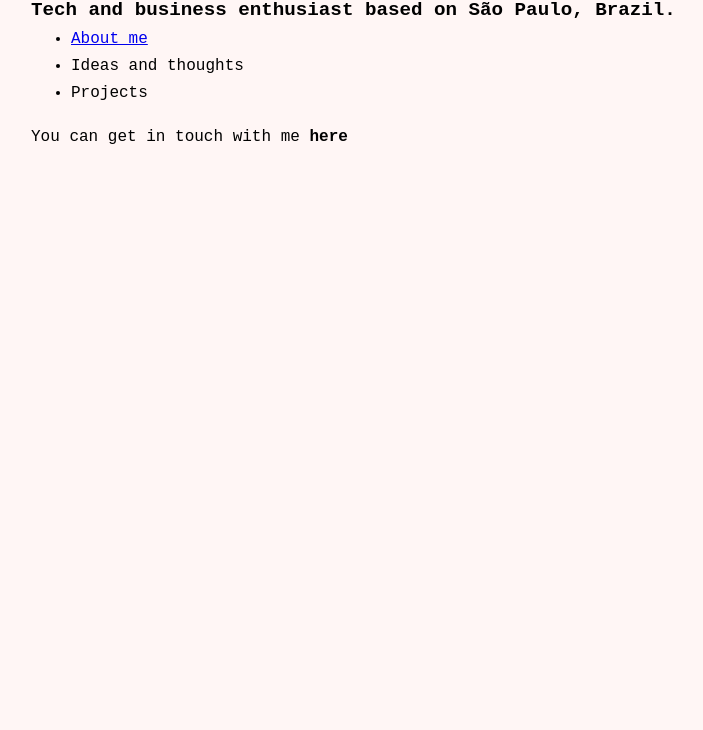
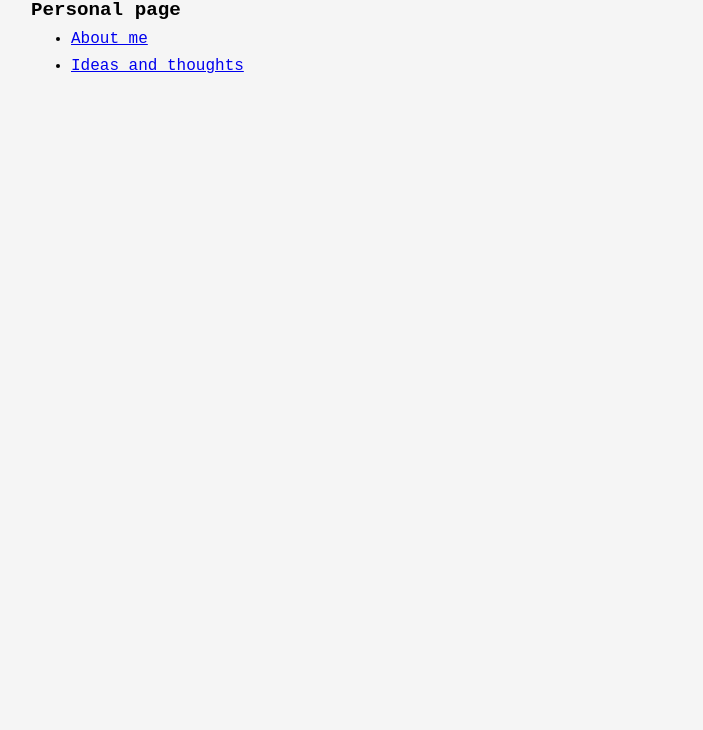
Before and after one commit to martingchao/martingchao.com, an Astro site: page / in a window 1280 px wide. Shown: the part 70-800 px from the top of the page, without its empty margins (259-962 px from the left). Built offline with nearby package versions, Linux system fonts and the light colour scheme; Astro itself is replaced by a stand-in of ours.

Commit message:
ideas page

```diff
--- a/public/styles.css
+++ b/public/styles.css
@@ -6,7 +6,7 @@ body {
   margin: 0;
   min-height: 100%;
   overflow-wrap: break-word;
-  background-color: #fff6f5;
+  background-color: whitesmoke;
 }
 
 main {
--- a/src/pages/index.md
+++ b/src/pages/index.md
@@ -4,11 +4,6 @@ layout: ../layouts/Layout.astro
 ---
 
 # Martin Chao
-### Tech and business enthusiast based on São Paulo, Brazil.
-
-
+### Personal page
 - [About me](/aboutMe)
-- Ideas and thoughts
-- Projects
-
-You can get in touch with me **here**
+- [Ideas and thoughts](/ideas)
```
Also changed, not shown: src/pages/ideas.md (added, +12 -0 lines).
